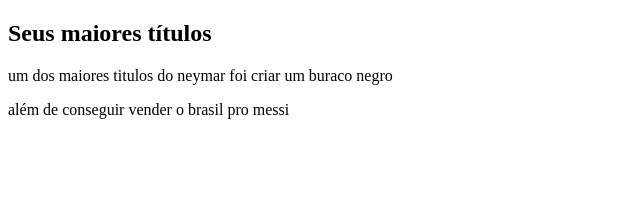
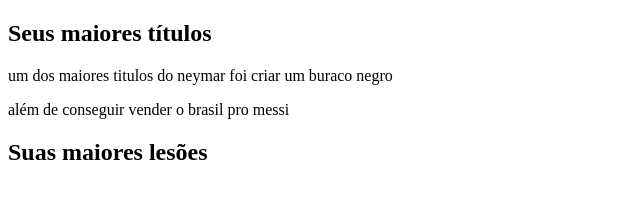
Before and after one commit to yLord1/prova-html-css-Carlos-Miguel, a plain HTML site: page index.html in a window 1280 px wide. Shown: the whole page, without its empty margins (0-640 px from the left). Drawn offline with Linux system fonts and the light colour scheme.

Commit message:
crieu um segundo subtítulo

```diff
--- a/index.html
+++ b/index.html
@@ -10,6 +10,7 @@
     <h2>Seus maiores títulos</h2>
     <p>um dos maiores titulos do neymar foi criar um buraco negro</p>
     <p>além de conseguir vender o brasil pro messi</p>
+    <h2>Suas maiores lesões</h2>
 
 </body>
 </html>
```
